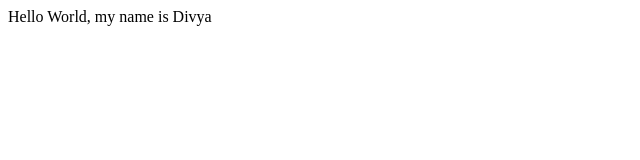
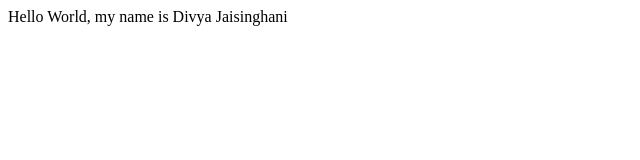
Before and after one commit to divyajaisinghani/jenkins, a React (Vite) app: page / in a window 1280 px wide. Shown: the top 160 px of the page, without its empty margins (0-640 px from the left). Built offline with nearby package versions, Linux system fonts and the light colour scheme.

Commit message:
Initial React hello world

```diff
--- a/src/App.jsx
+++ b/src/App.jsx
@@ -1,7 +1,7 @@
 function App() {
   return (
     <div>
-      Hello World, my name is Divya
+      Hello World, my name is Divya Jaisinghani
     </div>
   );
 }
```
